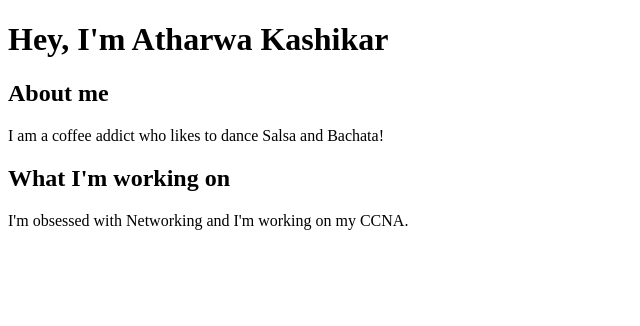
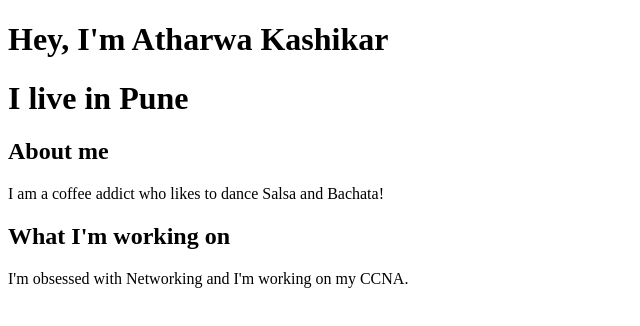
Before and after one commit to KashikarAtharwa/mywebsite, a plain HTML site: page index.html in a window 1280 px wide. Shown: the whole page, without its empty margins (0-640 px from the left). Drawn offline with Linux system fonts and the light colour scheme.

Commit message:
Added place

```diff
--- a/index.html
+++ b/index.html
@@ -5,6 +5,7 @@
 </head>
 <body>
     <h1>Hey, I'm Atharwa Kashikar</h1>
+    <h1>I live in Pune</h1>
     <h2>About me</h2>
     <p>I am a coffee addict who likes to dance Salsa and Bachata!</p>
     <h2>What I'm working on</h2>
```
